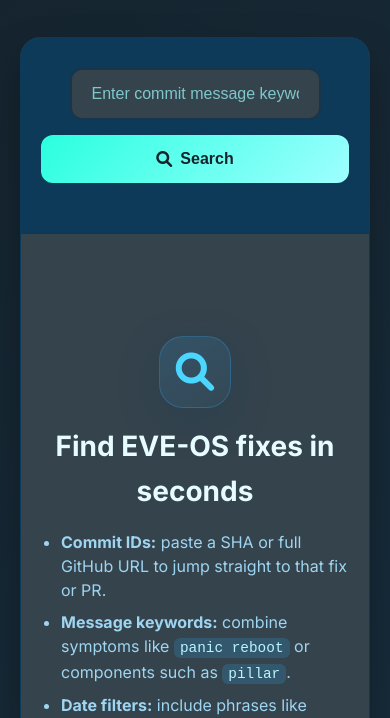
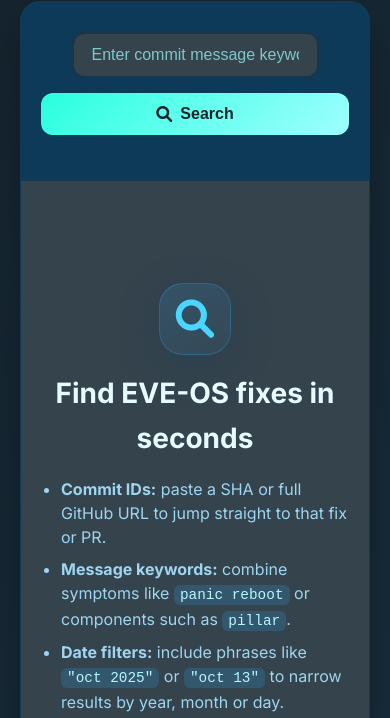
Before and after one commit to joao-zededa/whatthefix, a website: page public/index.html in a window 390 px wide. Shown: the part 180-898 px from the top of the page. Drawn offline with Linux system fonts and the light colour scheme; no server answers.

Commit message:
Wrap content in .page-wrap and adjust layout styles
Added a .page-wrap div in index.html to enable full-height flex layout. Updated styles in styles.css to improve spacing, padding, and responsiveness for container, header, search section, and empty-hero elements. Minor text and whitespace adjustments were also made for clarity and consistency.

```diff
--- a/public/index.html
+++ b/public/index.html
@@ -10,6 +10,7 @@
     <link href="https://cdnjs.cloudflare.com/ajax/libs/font-awesome/6.0.0/css/all.min.css" rel="stylesheet">
 </head>
 <body>
+  <div class="page-wrap">
     <div class="container">
         <header class="header">
             <div class="header-content">
@@ -100,7 +101,7 @@
                             <li><strong>Commit IDs:</strong> paste a SHA or full GitHub URL to jump straight to that fix or PR.</li>
                             <li><strong>Message keywords:</strong> combine symptoms like <code>panic reboot</code> or components such as <code>pillar</code>.</li>
                             <li><strong>Date filters:</strong> include phrases like <code>"oct 2025"</code> or <code>"oct 13"</code> to narrow results by year, month or day.</li>
-                            <li><strong>OR</strong> put it all together like <code>"rene oct 2025"</code> to search for all commits and PRs from October 2025 by Renê.</li>
+                            <li><strong>OR</strong> put it all together like <code>"rene oct 2025"</code> to filter results for October 2025 by Renê.</li>
                         </ul>
                     </div>
 
@@ -139,9 +140,10 @@
             </div>
         </main>
     </div>
+  </div>
 
-    <!-- Commit Details Modal -->
-    <div id="commitModal" class="modal">
+  <!-- Commit Details Modal -->
+  <div id="commitModal" class="modal">
         <div class="modal-content">
             <div class="modal-header">
                 <h2>Commit Details</h2>
--- a/public/styles.css
+++ b/public/styles.css
@@ -29,16 +29,24 @@
     min-height: 100vh;
 }
 
+.page-wrap {
+    min-height: 100vh;
+    display: flex;
+    flex-direction: column;
+}
+
 .container {
     max-width: 1200px;
     margin: 0 auto;
     padding: 0 20px;
+    width: 100%;
+    flex: 1 0 auto;
 }
 
 /* Header */
 .header {
     text-align: center;
-    padding: 60px 0 40px;
+    padding: 40px 0 24px;
     color: white;
 }
 
@@ -896,13 +904,13 @@
     border-radius: 20px;
     box-shadow: 0 20px 40px rgba(0,0,0,0.3);
     overflow: hidden;
-    margin-bottom: 40px;
+    margin-bottom: 24px;
     border: 1px solid #0D3A58;
 }
 
 /* Search section */
 .search-section {
-    padding: 40px;
+    padding: 30px 40px;
     background: #0D3A58;
     border-bottom: 1px solid #193549;
 }
@@ -916,12 +924,12 @@
     display: flex;
     gap: 15px;
     align-items: center;
-    margin-bottom: 20px;
+    margin-bottom: 15px;
 }
 
 .search-input {
     flex: 1;
-    padding: 15px 20px;
+    padding: 12px 18px;
     border: 2px solid #193549;
     border-radius: 12px;
     font-size: 16px;
@@ -957,7 +965,7 @@
 }
 
 .search-button {
-    padding: 15px 30px;
+    padding: 12px 26px;
     background: linear-gradient(135deg, #2AFFDF 0%, #9EFFFF 100%);
     color: #15232D;
     border: none;
@@ -1180,7 +1188,7 @@
 }
 
 .empty-hero {
-    max-width: 540px;
+    max-width: 900px;
     display: flex;
     flex-direction: column;
     gap: 16px;
```
